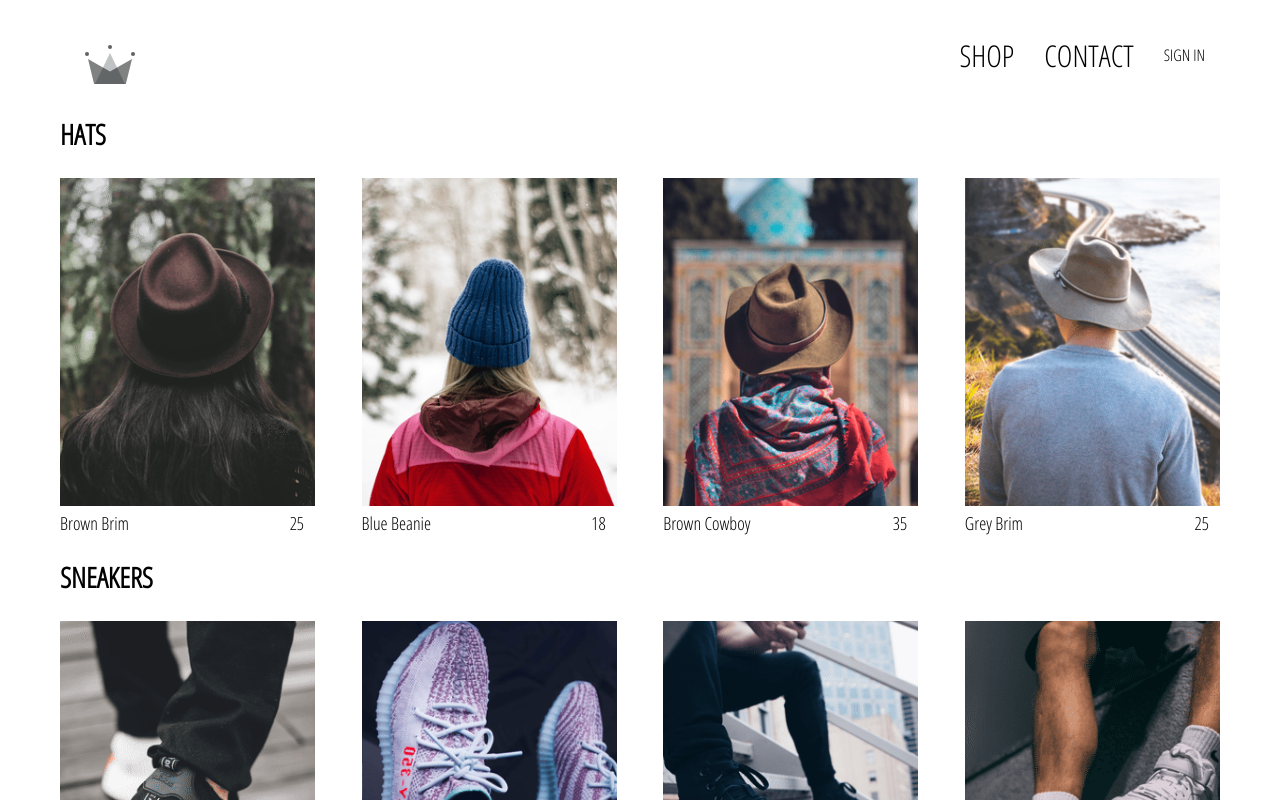
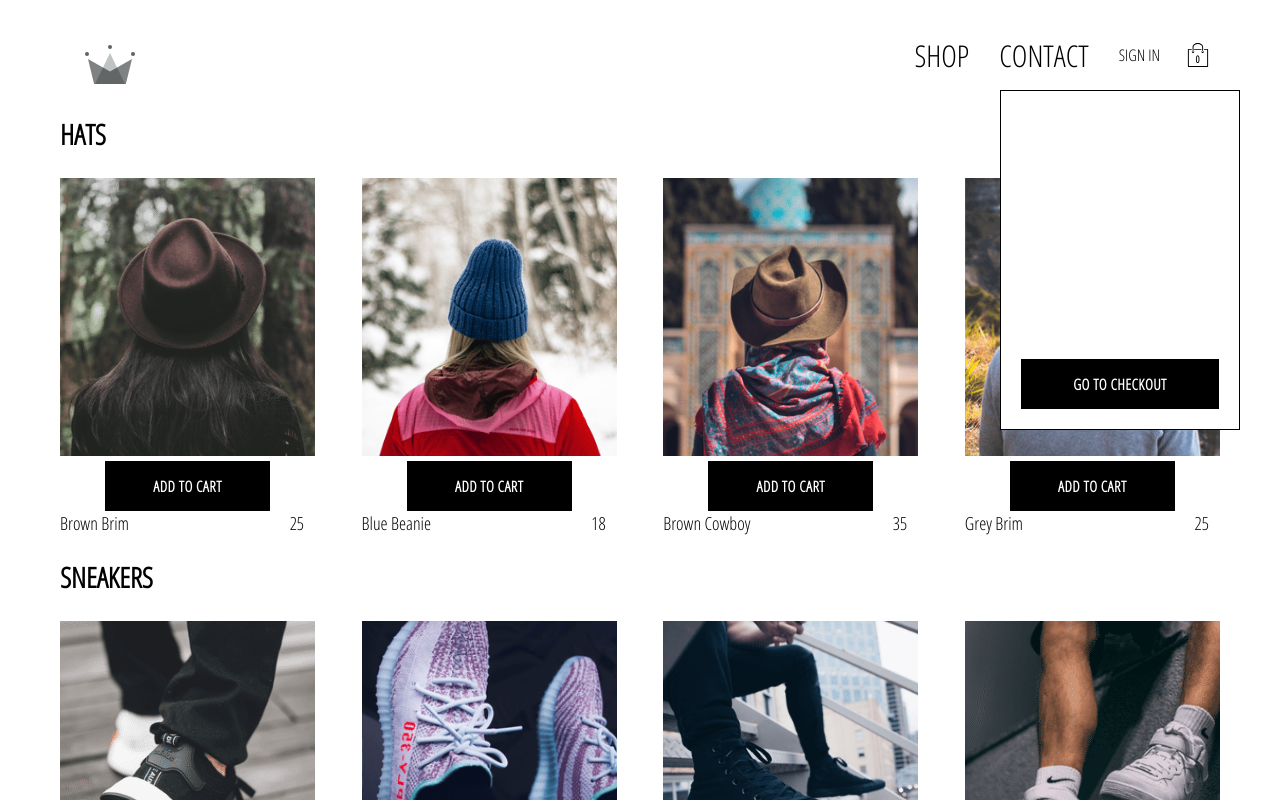
Before and after one commit to deveshteotia12/ecommerce_react, a React (Create React App) app: page /Shop in a window 1280 px wide. Shown: the top 800 px of the page. Built offline with nearby package versions, Linux system fonts and the light colour scheme; no server answers.

Commit message:
added cartIcon and cartDropdown also added redux to the cart component

```diff
--- a/src/Pages/Homepage/hompage.component.jsx
+++ b/src/Pages/Homepage/hompage.component.jsx
@@ -4,12 +4,10 @@
 
 const HomePage= (props)=>{
   console.log(props);
-
   return (
    <div className="homepage">
         <Directory></Directory>
    </div>
-
 );
 }
 export default HomePage;
--- a/src/components/SignIn/SignIn.component.jsx
+++ b/src/components/SignIn/SignIn.component.jsx
@@ -50,7 +50,6 @@
                          Sign in with Google
                     </CustomButton>
                     </div>
-
                  </form>
                 </div>
 
--- /dev/null
+++ b/src/components/cart-dropdown/cart-dropdown.component.jsx
@@ -0,0 +1,15 @@
+import React from 'react';
+import { connect } from 'react-redux'
+import CustomButton from "../../components/Button/button.component"
+
+import './cart-dropdown.styles.scss'
+
+const CartDropdown=()=>{
+    return(
+    <div className='cart-dropdown'>
+       <div className='cart-items'></div>
+       <CustomButton>GO TO CHECKOUT</CustomButton>
+    </div>)
+}
+
+export default CartDropdown;
--- /dev/null
+++ b/src/components/cart-dropdown/cart-dropdown.styles.scss
@@ -0,0 +1,24 @@
+.cart-dropdown {
+    position: absolute;
+    width: 240px;
+    height: 340px;
+    display: flex;
+    flex-direction: column;
+    padding: 20px;
+    border: 1px solid black;
+    background-color: white;
+    top: 90px;
+    right: 40px;
+    z-index: 5;
+
+    .cart-items {
+      height: 240px;
+      display: flex;
+      flex-direction: column;
+      overflow: scroll;
+    }
+
+    button {
+      margin-top: auto;
+    }
+}
--- /dev/null
+++ b/src/components/cart-icon/cart-icon.component.jsx
@@ -0,0 +1,17 @@
+import React from 'react';
+import {ReactComponent as ShoppingIcon} from '../../Assets/shopping-bag.svg'
+import { connect } from 'react-redux';
+import {setHiddenStatus} from '../../redux/cart/cart.actions'
+import './cart-icon.styles.scss';
+
+const CartIcon = (props) => (
+    <div className='cart-icon' onClick={()=>props.setHiddenStatus()}>
+        <ShoppingIcon className="shopping-icon"></ShoppingIcon>
+        <span className='item-count'>0</span>
+    </div>
+)
+const mapDispatchToProps=(dispatch)=>({
+    setHiddenStatus: ()=>dispatch(setHiddenStatus())
+})
+
+export default connect(null,mapDispatchToProps)(CartIcon);
--- /dev/null
+++ b/src/components/cart-icon/cart-icon.styles.scss
@@ -0,0 +1,20 @@
+.cart-icon {
+    width: 45px;
+    height: 45px;
+    position: relative;
+    display: flex;
+    align-items: center;
+    justify-content: center;
+    cursor: pointer;
+
+    .shopping-icon {
+      width: 24px;
+      height: 24px;
+    }
+    .item-count {
+      position: absolute;
+      font-size: 10px;
+      font-weight: bold;
+      bottom: 12px;
+    }
+}
--- a/src/components/collectionItems/collection-items.jsx
+++ b/src/components/collectionItems/collection-items.jsx
@@ -1,7 +1,7 @@
 import React from "react";
 
 import "./collection-items.styles.scss"
-
+import CustomButton from '../Button/button.component'
 const CollectionItem = ({id , name , price , imageUrl})=>(
     <div className="collection-item">
        <div
@@ -10,6 +10,7 @@
              backgroundImage: `url(${imageUrl})`
          }}
        />
+       <CustomButton>Add to Cart</CustomButton>
        <div className="collection-footer">
           <span className="name">{name}</span>
           <span className="price">{price}</span>
--- a/src/components/header/header.component.jsx
+++ b/src/components/header/header.component.jsx
@@ -2,9 +2,13 @@
 import {withRouter, Link} from 'react-router-dom'
 import { connect } from 'react-redux'
 import "./header.styles.scss"
+import CartDropdown from '../cart-dropdown/cart-dropdown.component'
 import { auth } from '../../firebase/firebase.utils'
 import { ReactComponent as Logo} from "../../Assets/crown.svg"
-const Header=(props)=>{
+import  CartIcon  from '../cart-icon/cart-icon.component.jsx'
+class Header extends React.Component{
+
+    render(){
     return(
        <div className="header">
             <Link className="logo-container" to="/">
@@ -18,18 +22,25 @@
                 <span className="text">CONTACT</span>
                 </Link>
                 {
-                    props.currentUser ?
+                    this.props.currentUser ?
                     <div className="option" onClick={()=>auth.signOut()}>SIGN OUT</div>
                     :
                     <Link className="option" to="/SignIn">SIGN IN</Link>
                 }
+                <CartIcon handelChange={this.handelChange}/>
             </div>
+            {
+                this.props.hidden ? null : <CartDropdown></CartDropdown>
+            }
+
        </div>
     )
+            }
 }
 
 const mapStatetoProps=(state)=>({
-    currentUser: state.user.currentUser
+    currentUser: state.user.currentUser,
+    hidden: state.cart.hidden
 })
 
 export default connect(mapStatetoProps)(Header);
--- /dev/null
+++ b/src/redux/cart/cart.actions.js
@@ -0,0 +1,3 @@
+export const setHiddenStatus=()=>({
+     type: 'HIDDEN_STATE',
+})
--- /dev/null
+++ b/src/redux/cart/cart.reducer.js
@@ -0,0 +1,19 @@
+import  {CartActionTypes}  from './cart.types'
+const INTIAL_STATE={
+    hidden: false
+}
+
+const cartReducer=(state=INTIAL_STATE,action)=>{
+    switch(action.type)
+    {
+        case CartActionTypes.HIDDEN_STATE:
+            return{
+                ...state,
+                hidden: !state.hidden
+            }
+        default:
+            return state;
+    }
+};
+
+export default cartReducer;
--- /dev/null
+++ b/src/redux/cart/cart.types.js
@@ -0,0 +1,3 @@
+export const CartActionTypes={
+    HIDDEN_STATE: 'HIDDEN_STATE'
+}
--- a/src/redux/root-reducer.js
+++ b/src/redux/root-reducer.js
@@ -1,8 +1,9 @@
 import { combineReducers } from 'redux';
 
 import userReducer from "./user/user.reducer"
-
+import cartReducer from "./cart/cart.reducer"
 
 export default combineReducers({
-    user: userReducer
+    user: userReducer,
+    cart: cartReducer
 })
```
Also changed, not shown: src/Assets/shopping-bag.svg (added).
